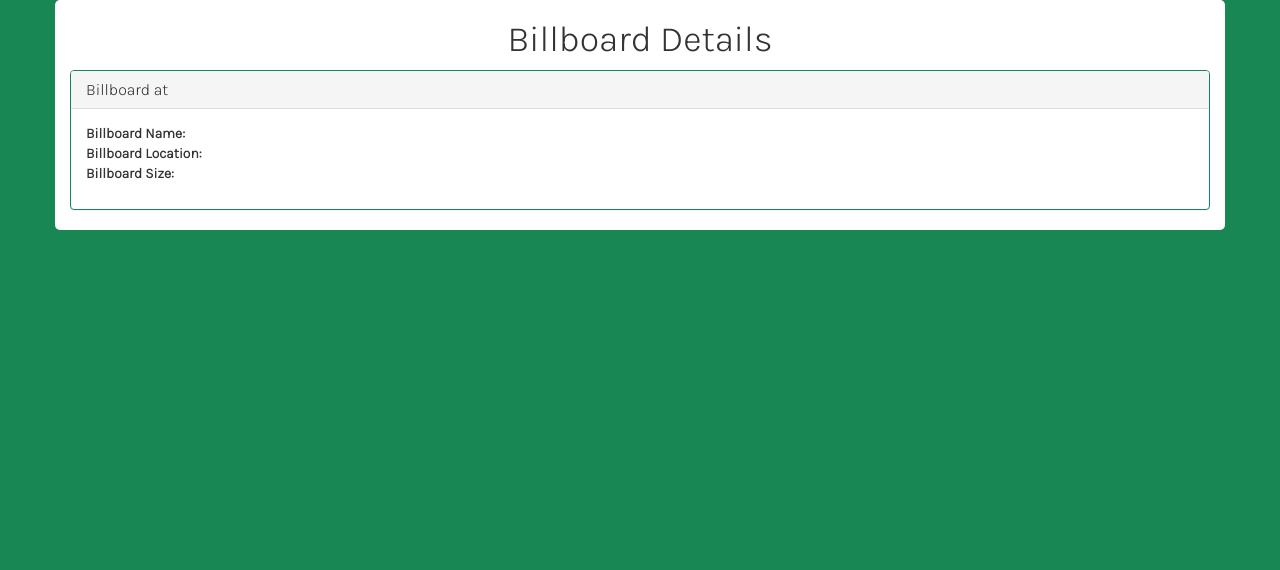
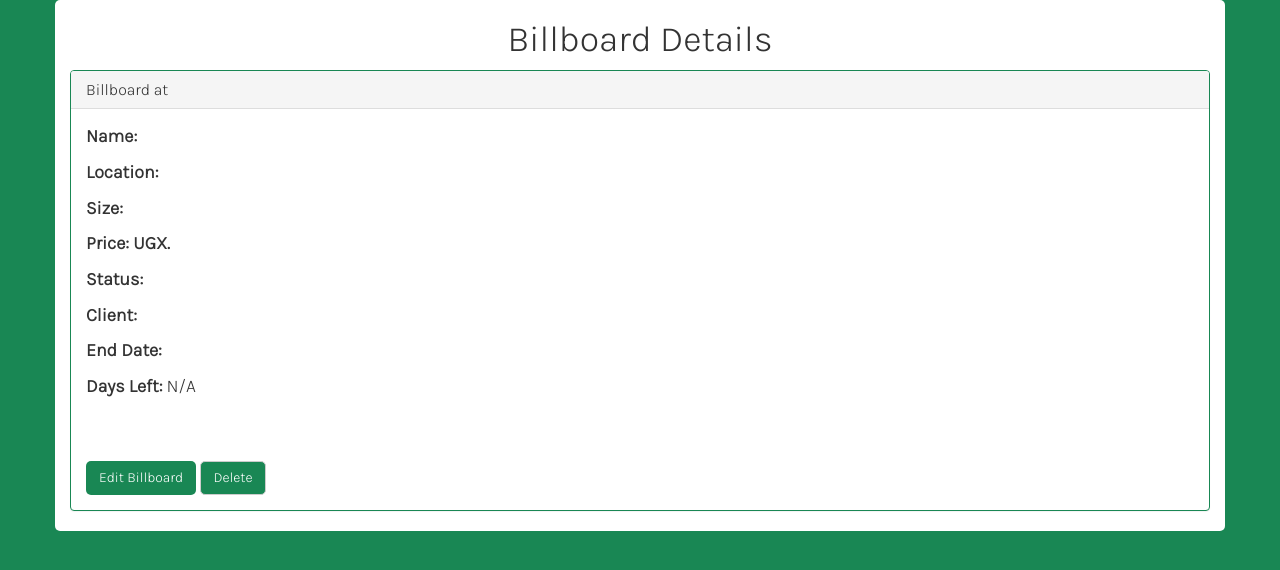
Before and after one commit to keenan256/centurion-media-billboards-ms, a PHP site: page /billboard.php?id=1 in a window 1280 px wide. Shown: the top 570 px of the page. Run offline with PHP 8.4, Linux system fonts and the light colour scheme; the visitor is signed in with stand-in values (Sample User, id 1); data comes from the database, SQL or seed files in the repository; both versions use the stored data as it was after the commit; some libraries are stand-ins or nearby versions.

Commit message:
Delete, edit and details

```diff
--- a/billboard.php
+++ b/billboard.php
@@ -33,6 +33,7 @@ $billboard = $stmt->fetch(PDO::FETCH_ASSOC);
         body {
             background-color: #198754;
             font-family: 'Karla', sans-serif;
+            font-size: large;
         }
 
         .container {
@@ -79,13 +80,88 @@ $billboard = $stmt->fetch(PDO::FETCH_ASSOC);
                 <h3 class="panel-title">Billboard at <?php echo $billboard['location']; ?></h3>
             </div>
             <div class="panel-body">
-                <p>
-                    <strong>Billboard Name:</strong> <?php echo $billboard['name']; ?><br>
-                    <strong>Billboard Location:</strong> <?php echo $billboard['location']; ?><br>
-                    <strong>Billboard Size:</strong> <?php echo $billboard['size']; ?><br>
-                </p>
+                <div class="row">
+                    <div class="col-md-6">
+                        <!-- Buttons on the right side of the page to edit or delete the billboard -->
+                        <p><strong>Name:</strong> <?php echo $billboard['name']; ?></p>
+                        <p><strong>Location: </strong><?php echo $billboard['location'] ?? ""; ?></p>
+                        <p><strong>Size: </strong><?php echo $billboard['size'] ?? ""; ?></p>
+                        <p><strong>Price: UGX. </strong><?php echo $billboard['price'] ?? ""; ?></p>
+                        <p><strong>Status: </strong><?php echo $billboard['status'] ?? ""; ?></p>
+                        <p><strong>Client: </strong><?php echo $billboard['client'] ?? ""; ?></p>
+                        <!-- End Date -->
+                        <p><strong>End Date: </strong><?php echo $billboard['end_date'] ?? ""; ?></p>
+                        <!-- Days Left -->
+                        <p><strong>Days Left: </strong><?php
+                                                        //Check if billboard is active
+                                                        if ($billboard['status'] == 'active') {
+                                                            //Get current date
+                                                            $currentdate = date('Y-m-d');
+                                                            //Get end date
+                                                            $enddate = $billboard['enddate'];
+                                                            //Calculate days left
+                                                            $daysleft = (strtotime($enddate) - strtotime($currentdate)) / (60 * 60 * 24);
+                                                            //Display days left
+                                                            echo $daysleft;
+                                                        } else {
+                                                            echo 'N/A';
+                                                        }
+                                                        ?></p>
+                        <br>
+                        <br>
+                        <button type="button" class="btn edit" data-toggle="modal" data-target="#editBillboardModal">Edit Billboard</button>
+                        <a href="deleteBillboard.php?id=<?php echo $billboard['id']; ?>" class="btn btn-default">Delete</a>
+                    </div>
+                </div>
+            </div>
+        </div>
+    </div>
+    <!-- Modal to edit billboard details  -->
+    <div class="modal fade" id="editBillboardModal" tabindex="-1" role="dialog" aria-labelledby="editBillboardLabel" aria-hidden="true">
+        <div class="modal-dialog" role="document">
+            <div class="modal-content">
+                <div class="modal-header">
+                    <h5 class="modal-title" id="editBillboardLabel">Edit Billboard</h5>
+                    <button type="button" class="close" data-dismiss="modal" aria-label="Close">
+                        <span aria-hidden="true">&times;</span>
+                    </button>
+                </div>
+                <div class="modal-body">
+                    <form action="editBillboard.php?id=<?php echo $billboard['id']; ?>" method="post" enctype="multipart/form-data">
+                        <div class="form-group">
+                            <label for="location">Location</label>
+                            <input type="text" class="form-control" id="location" name="location" value="<?php echo $billboard['location'] ?? ""; ?>">
+                        </div>
+                        <div class="form-group">
+                            <label for="size">Size</label>
+                            <input type="text" class="form-control" id="size" name="size" value="<?php echo $billboard['size'] ?? ""; ?>">
+                        </div>
+                        <div class="form-group">
+                            <label for="price">Price</label>
+                            <input type="text" class="form-control" id="price" name="price" value="<?php echo $billboard['price'] ?? ""; ?>">
+                        </div>
+                        <div class="form-group">
+                            <label for="status">Status</label>
+                            <select class="form-control" id="status" name="status">
+                                <option value="active" <?php if ($billboard['status'] == 'active') {
+                                                            echo 'selected';
+                                                        } ?>>Active</option>
+                                <option value="inactive" <?php if ($billboard['status'] == 'inactive') {
+                                                                echo 'selected';
+                                                            } ?>>Inactive</option>
+                            </select>
+                        </div>
+                        <div class="form-group">
+                            <label for="enddate">End Date</label>
+                            <input type="date" class="form-control" id="enddate" name="enddate" value="<?php echo $billboard['enddate'] ?? ""; ?>">
+                        </div>
+                        <input type="hidden" name="id" value="<?php echo $billboard['id']; ?>">
+                        <button type="submit" class="btn btn-primary" name="update">Update</button>
+                    </form>
+                </div>
             </div>
         </div>
     </div>
 </body>
+
 </html>
--- a/databaseConnection.php
+++ b/databaseConnection.php
@@ -25,8 +25,8 @@ try {
     name CHAR(128) NOT NULL,
     location CHAR(128) NOT NULL,
     size TEXT,
-    image TEXT,
     status TEXT CHECK(status IN ('active', 'inactive')) NOT NULL DEFAULT 'active',
+    price INTEGER,
     client TEXT,
     startdate DATE,
     enddate DATE,
```
Also changed, not shown: deleteBillboard.php (added, +17 -0 lines), editBillboard.php (added, +47 -0 lines), index.php (+12 -9 lines), database/database.db.
